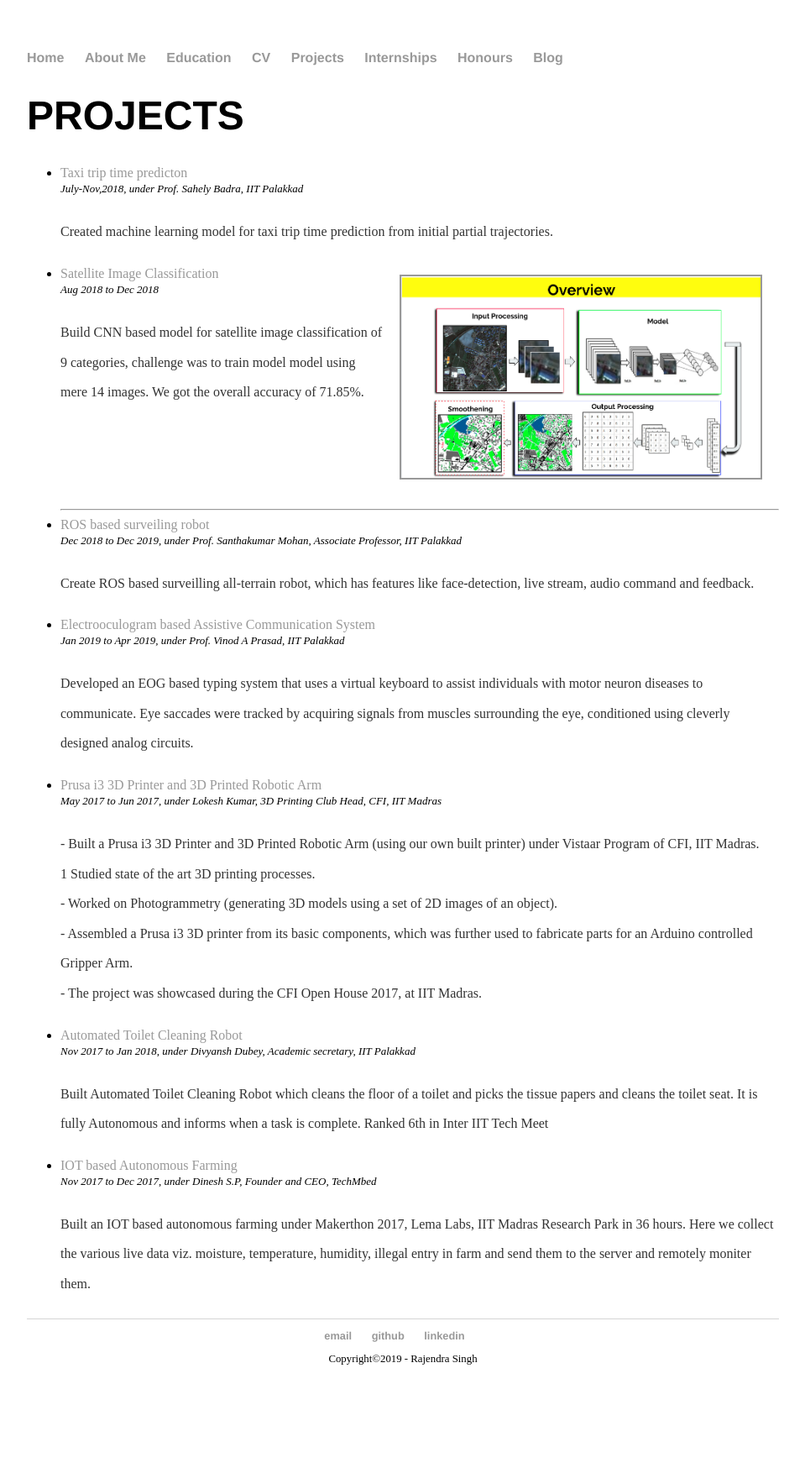
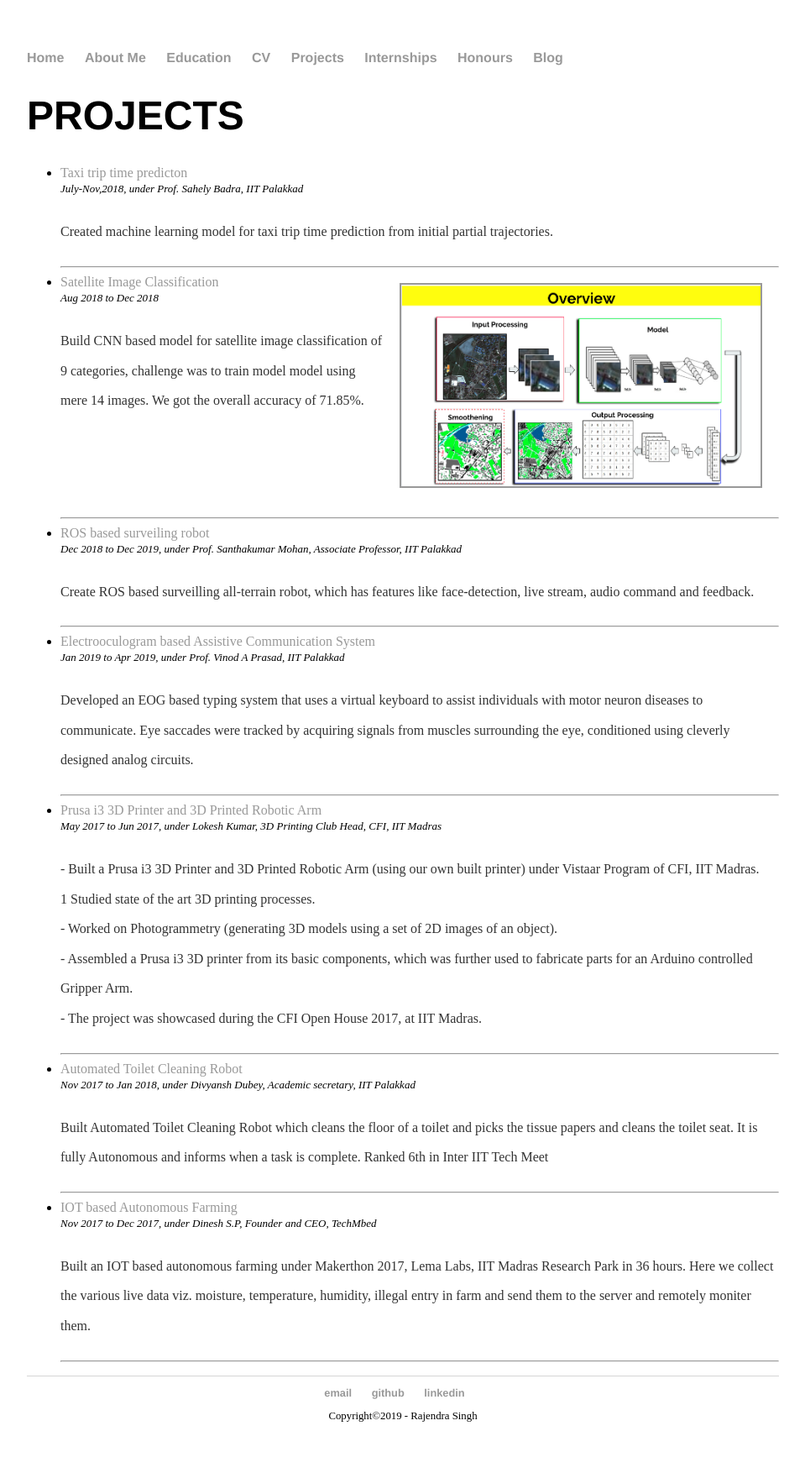
Before and after one commit to iamrajee/iamrajee.github.io, a Jekyll site: the page built from projects/index.html, in a window 1280 px wide. Shown: the whole page at 84% size, without its empty margins (160-1119 px from the left). Built offline with Jekyll 4.4.1, drawn with Linux system fonts in a browser that asks for light colours; before the commit the page ends 1686 px from its top, so only the background shows below that.

Commit message:
Update index.html

```diff
--- a/projects/index.html
+++ b/projects/index.html
@@ -8,22 +8,25 @@ title: PROJECTS
 		<li><a href="https://github.com/iamrajee/kaggle/tree/master/TaxiTimePredict">Taxi trip time predicton</a></li>
 		<font size="2"><em>July-Nov,2018, under Prof. Sahely Badra, IIT Palakkad</em></font>
 		<p><font size="3">Created machine learning model for taxi trip time prediction from initial partial trajectories.</font></p>
+		<hr/>
 
 		<li><a href="https://github.com/iamrajee/Satellite_Image_Classfication"><img src="images/overview.png" style='height: 50%; width: 50%' align="right" border="2" HSPACE="20" VSPACE="10" />Satellite Image Classification</a></li>
 		<font size="2"><em>Aug 2018 to Dec 2018</em></font>
 		<p><font size="3">Build CNN based model for satellite image classification of 9 categories, challenge was to train model model using mere 14 images. We got the overall accuracy of 71.85%.</font></p>
 		<br/><br/><br/><br/><br/><hr/>
+
 		<li><a href="https://drive.google.com/drive/folders/1B5k8_0QPwT3smCKnMK9Dd8N9MWVTcHdE?usp=sharing">ROS based surveiling robot</a></li>
 		<font size="2"><em>Dec 2018 to Dec 2019, under Prof. Santhakumar Mohan, Associate Professor, IIT Palakkad</em></font>
 		<p><font size="3">Create ROS based surveilling all-terrain robot, which has features like face-detection, live stream, audio command and feedback.</font></p>
+		<hr/>
 
 		<li><a href="https://github.com/iamrajee/bio_medical">Electrooculogram based Assistive Communication System</a></li>
 		<font size="2"><em>Jan 2019 to Apr 2019, under Prof. Vinod A Prasad, IIT Palakkad</em></font>
 		<p><font size="3">Developed an EOG based typing system that uses a virtual keyboard to assist individuals with motor neuron diseases to communicate. Eye saccades were tracked by acquiring signals from muscles surrounding the eye, conditioned using cleverly designed analog circuits.</font></p>
+		<hr/>
 
 		<li><a href="https://youtu.be/fiKWWNUrDsA">Prusa i3 3D Printer and 3D Printed Robotic Arm</a></li>
 		<font size="2"><em>May 2017 to Jun 2017, under Lokesh Kumar, 3D Printing Club Head, CFI, IIT Madras</em></font>
-
 		<p>
 		    <font size="3">- Built a Prusa i3 3D Printer and 3D Printed Robotic Arm (using our own built printer) under Vistaar Program of CFI, IIT Madras.
 			<br>1 Studied state of the art 3D printing processes.
@@ -32,13 +35,16 @@ title: PROJECTS
 			<br>- The project was showcased during the CFI Open House 2017, at IIT Madras.
 		    </font>
 		</p>
+		<hr/>
 
 		<li><a href="https://youtu.be/ZBkGvumVWXU">Automated Toilet Cleaning Robot</a></li>
 		<font size="2"><em>Nov 2017 to Jan 2018, under Divyansh Dubey, Academic secretary, IIT Palakkad</em></font>
 		<p><font size="3">Built Automated Toilet Cleaning Robot which cleans the floor of a toilet and picks the tissue papers and cleans the toilet seat. It is fully Autonomous and informs when a task is complete. Ranked 6th in Inter IIT Tech Meet </font></p>
+		<hr/>
 
 		<li><a href="https://youtu.be/5CcwcbmCqMU">IOT based Autonomous Farming</a></li>
 		<font size="2"><em>Nov 2017 to Dec 2017, under Dinesh S.P, Founder and CEO, TechMbed</em></font>
 		<p><font size="3">Built an IOT based autonomous farming under Makerthon 2017, Lema Labs, IIT Madras Research Park in 36 hours. Here we collect the various live data viz. moisture, temperature, humidity, illegal entry in farm and send them to the server and remotely moniter them. </font></p>
+		<hr/>
 	</ul>
 </div><!-- /.blurb -->
```
